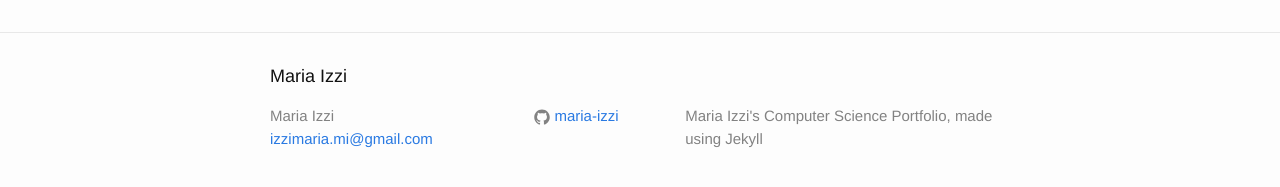
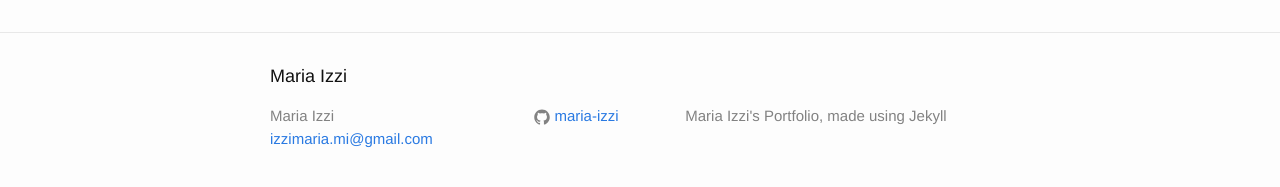
Before and after one commit to maria-izzi/maria-izzi.github.io, a Jekyll site: the page built from index.html, in a window 1280 px wide. Shown: the part 444-631 px from the top of the page. Built offline with Jekyll 4.4.1, drawn with Linux system fonts in a browser that asks for light colours.

Commit message:
Update _config.yml

```diff
--- a/_config.yml
+++ b/_config.yml
@@ -9,7 +9,7 @@
 title: Maria Izzi
 email: izzimaria.mi@gmail.com
 description: > # this means to ignore newlines until "baseurl:"
-  Maria Izzi's Computer Science Portfolio, made using Jekyll
+  Maria Izzi's Portfolio, made using Jekyll
 baseurl: "" # the subpath of your site, e.g. /blog
 url: "maria-izzi.github.io" # the base hostname & protocol for your site\
 github_username:  maria-izzi
```
